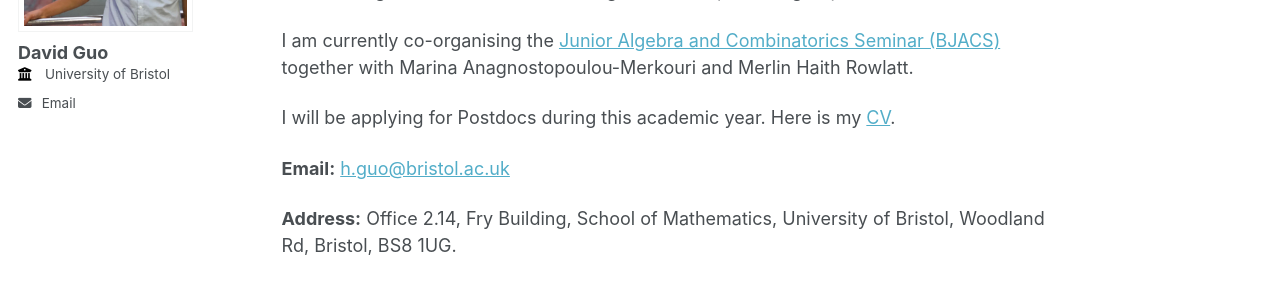
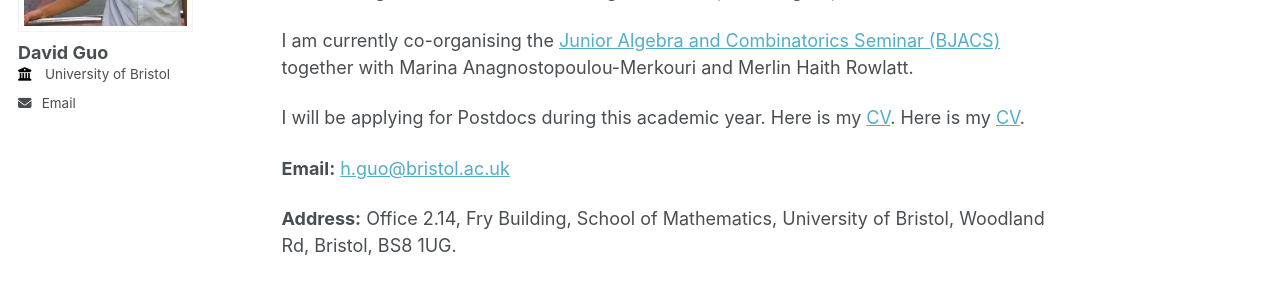
Before and after one commit to dguo97/dguo97.github.io, a Jekyll site: the page built from _pages/about.html, in a window 1280 px wide. Shown: the part 303-597 px from the top of the page. Built offline with Jekyll 4.4.1, drawn with Linux system fonts in a browser that asks for light colours.

Commit message:
Update about.html

```diff
--- a/_pages/about.html
+++ b/_pages/about.html
@@ -16,7 +16,8 @@
   </p><p>
 
 
-I will be applying for Postdocs during this academic year. Here is my <a href="http://academicpages.github.io/files/slides1">CV</a>.
+I will be applying for Postdocs during this academic year. Here is my <a href="https://dguo.github.io/CV.pdf">CV</a>.
+Here is my <a href="https://dguo.github.io/CV.pdf">CV</a>.
 
 
     </p><p><strong>Email:</strong> <a href=mailto:h.guo@bristol.ac.uk>h.guo@bristol.ac.uk</a>
```
